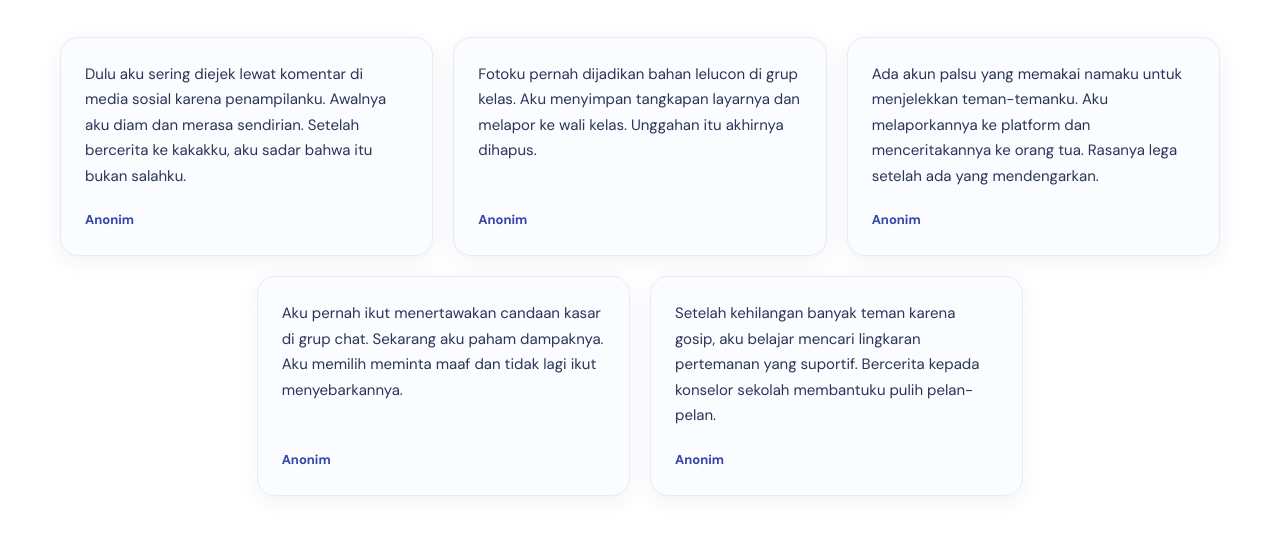
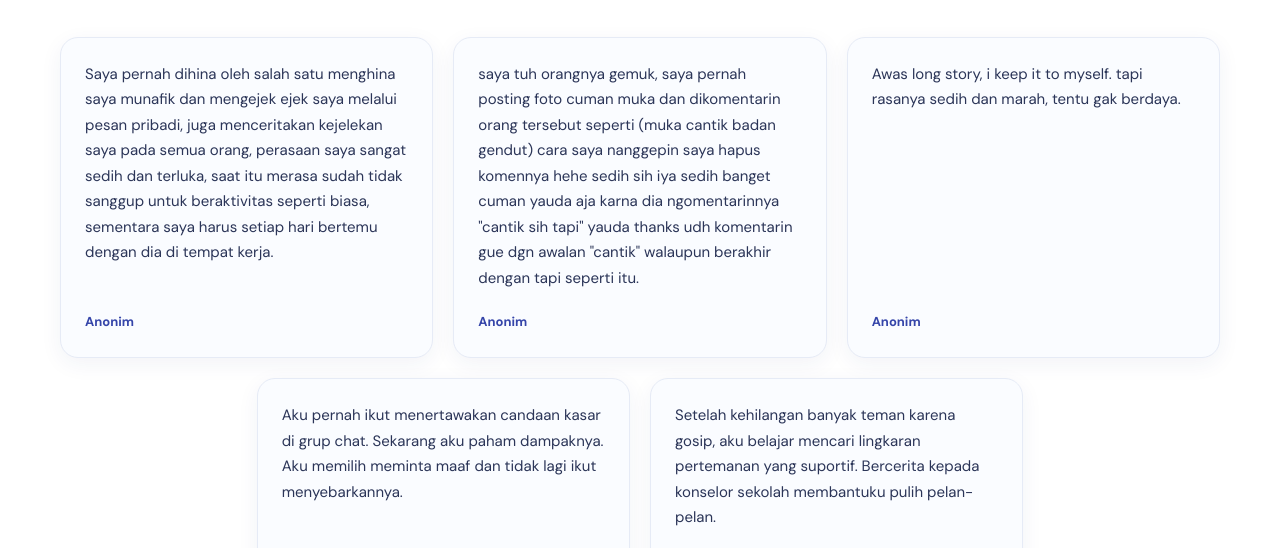
Before and after one commit to muhammadalfiansyah07/Safecyber, a plain HTML site: page ruang_cerita.html in a window 1280 px wide. Shown: the part 252-800 px from the top of the page. Drawn offline with Linux system fonts and the light colour scheme.

Commit message:
cerita para user

```diff
--- a/ruang_cerita.html
+++ b/ruang_cerita.html
@@ -34,15 +34,15 @@
           <!-- Contoh cerita. Ganti dengan cerita asli dari Google Form (tanpa data pribadi). -->
           <div class="story-cards story-cards-5">
             <article class="story-card">
-              <p>Dulu aku sering diejek lewat komentar di media sosial karena penampilanku. Awalnya aku diam dan merasa sendirian. Setelah bercerita ke kakakku, aku sadar bahwa itu bukan salahku.</p>
+              <p>Saya pernah dihina oleh salah satu menghina saya munafik dan mengejek ejek saya melalui pesan pribadi, juga menceritakan kejelekan saya pada semua orang, perasaan saya sangat sedih dan terluka, saat itu merasa sudah tidak sanggup untuk beraktivitas seperti biasa, sementara saya harus setiap hari bertemu dengan dia di tempat kerja.</p>
               <span class="story-by">Anonim</span>
             </article>
             <article class="story-card">
-              <p>Fotoku pernah dijadikan bahan lelucon di grup kelas. Aku menyimpan tangkapan layarnya dan melapor ke wali kelas. Unggahan itu akhirnya dihapus.</p>
+              <p>saya tuh orangnya gemuk, saya pernah posting foto cuman muka dan dikomentarin orang tersebut seperti (muka cantik badan gendut) cara saya nanggepin saya hapus komennya hehe sedih sih iya sedih banget cuman yauda aja karna dia ngomentarinnya "cantik sih tapi" yauda thanks udh komentarin gue dgn awalan "cantik" walaupun berakhir dengan tapi seperti itu.</p>
               <span class="story-by">Anonim</span>
             </article>
             <article class="story-card">
-              <p>Ada akun palsu yang memakai namaku untuk menjelekkan teman-temanku. Aku melaporkannya ke platform dan menceritakannya ke orang tua. Rasanya lega setelah ada yang mendengarkan.</p>
+              <p>Awas long story, i keep it to myself. tapi rasanya sedih dan marah, tentu gak berdaya.</p>
               <span class="story-by">Anonim</span>
             </article>
             <article class="story-card">
```
